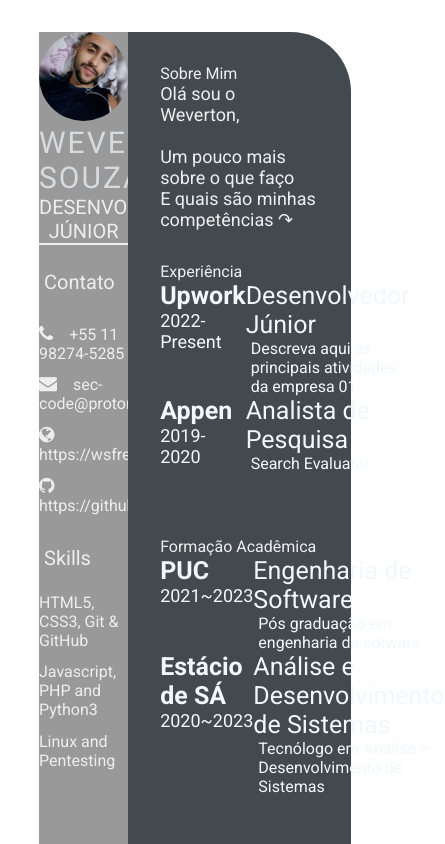
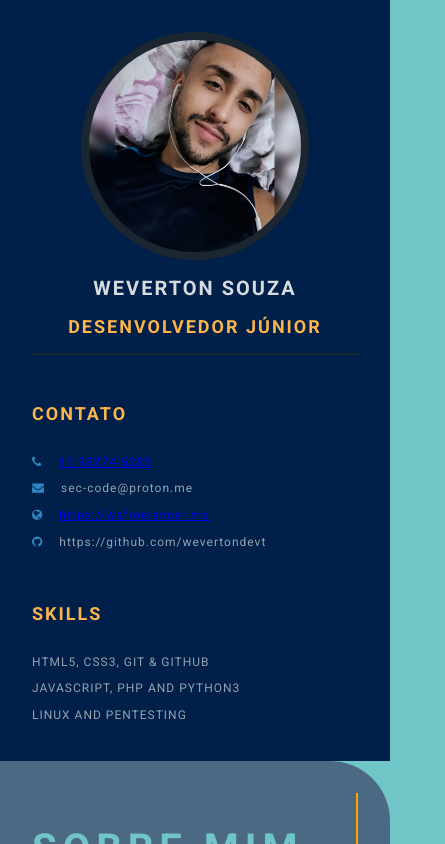
Before and after one commit to tom-log/devweekgit.github.io, a plain HTML site: page index.html in a window 390 px wide. Shown: the top 844 px of the page, 445 px wide, since content can reach past the window. Drawn offline with Linux system fonts and the light colour scheme.

Commit message:
feature: css style (#7)

```diff
--- a/index.html
+++ b/index.html
@@ -33,9 +33,11 @@
                 <div class="contact-info">
                     <p class="left-title">Contato</p>
                     <ul>
-                        <li><i class="fa fa-phone"></i>+55 11 98274-5285</li>
+                        <li><i class="fa fa-phone"></i> <a target="_blank" href="https://wa.link/kyif26"> 11 98274-5285
+                            </a></li>
                         <li><i class="fa fa-envelope"></i>sec-code@proton.me</li>
-                        <li><i class="fa fa-globe"></i>https://wsfreelancer.me</li>
+                        <li><i class="fa fa-globe"></i> <a target="_blank" href="https://wsfreelancer.me">
+                                https://wsfreelancer.me</a></li>
                         <li><i class="fa fa-github"></i>https://github.com/wevertondevt</li>
                     </ul>
                 </div>
@@ -60,7 +62,7 @@
         <section class="right-section">
             <div class="right-section-contents">
                 <section class="about gap">
-                    <div class="right-title">Sobre Mim</div>
+                    <div class="right-title-2">Sobre Mim</div>
                     <p class="about-me-contents">
                         Olá sou o Weverton,<br>
                         <br> Um pouco mais sobre o que faço
@@ -77,7 +79,7 @@
                         <div class="exp-right">
                             <p class="exp-position">Desenvolvedor Júnior</p>
                             <p class="exp-desc">
-                                Descreva aqui as principais atividades da empresa 01
+                                Criação de sites, scripts e automações com python e php.
                             </p>
                         </div>
                         <div class="exp-left">
@@ -96,18 +98,18 @@
                     <div class="right-title">Formação Acadêmica</div>
                     <div class="education-contents">
                         <div class="education-left">
-                            <p class="education-school-name">PUC</p>
-                            <p class="educationp-time-period">2021~2023</p>
+                            <p class="education-school-name">Unip</p>
+                            <p class="educationp-time-period">2019~2021</p>
                         </div>
                         <div class="education-right">
-                            <p class="education-subject">Engenharia de Software</p>
+                            <p class="education-subject">Sistemas da Informação</p>
                             <p class="education-desc">
-                                Pós graduação em engenharia de sotware
+                                Tecnólogo em Sistemas da Informação
                             </p>
                         </div>
                         <div class="education-left">
                             <p class="education-school-name">Estácio de SÁ</p>
-                            <p class="educationp-time-period">2020~2023</p>
+                            <p class="educationp-time-period">2021~2023</p>
                         </div>
                         <div class="education-right">
                             <p class="education-subject">Análise e Desenvolvimento de Sistemas</p>
--- a/style.css
+++ b/style.css
@@ -4,6 +4,10 @@
     box-sizing: border-box;
     list-style: none;
     font-family: 'Roboto', sans-serif;
+}
+
+body {
+    background-color: #70c6c7;
 }
 
 .resume-contents {
@@ -17,28 +21,34 @@
 .left-section {
     grid-column: span 2;
     height: 100%;
-    background-color: #999999;
+    background-color: #00204A;
 }
 
 .right-section {
     grid-column: span 5;
     height: 100%;
-    background-color: #424a50;
-    border-radius: 0 60px 0 0;
+    background-color: #4B6982;
+    border-radius: 0px 60px 0px 0px;
 }
 
-.left-section-contents {
+.left-section-content {
     padding: 2rem 2rem;
 }
 
 .profile {
     width: 100%;
-    border-bottom: 2px solid #eeeeee;
+    border-bottom: 2px solid #1B2631;
+
 }
 
 .profile .profile-image {
-    width: 100%;
-    border-radius: 100%;
+    display: block;
+    margin-left: auto;
+    margin-right: auto;
+    width: 70%;
+    border-radius: 50%;
+    border: 8px solid #1B2631;
+
 }
 
 .name {
@@ -47,20 +57,30 @@
     letter-spacing: 2px;
     text-transform: uppercase;
     text-align: center;
+    font-weight: bold;
+    padding: 1rem 0;
 }
 
 .profession {
-    color: #eeeeee;
+    color: #FDB44B;
     font-size: 20px;
     text-transform: uppercase;
     text-align: center;
+    letter-spacing: 2px;
+    font-weight: bold;
+    padding-bottom: 1rem;
 }
 
 /* .contact-info { border-bottom: 2px solid #1B2631; } */
 .left-title {
-    color: #eeeeee;
+    color: #FDB44B;
     font-size: 20px;
-    margin: 25px 0 0 5px;
+    letter-spacing: 2px;
+    text-transform: uppercase;
+    font-weight: bold;
+    display: flex;
+    align-items: center;
+    padding-top: 3rem;
 }
 
 .contact-info ul {
@@ -70,33 +90,108 @@
 .contact-info ul li,
 .references ul li {
     padding: .4rem 0;
-    color: #eeeeee;
+    display: flex;
+    align-items: center;
+    color: #d6dbdfaf;
+    letter-spacing: 1px;
+    font-size: 18px;
 }
 
 .contact-info ul li i,
 .references ul li i {
     padding-right: 1rem;
     font-size: 18px;
-    color: #eeeeee;
+    color: #2E86C1;
 }
 
 .skills ul {
-    padding-top: 1rem;
+    padding-top: 1.5rem;
 }
 
 .skills ul li p {
     padding: .4rem 0;
-    color: #eeeeee;
-    margin: 0;
+    color: #d6dbdfaf;
+    font-size: 18px;
+    letter-spacing: 1px;
+    display: flex;
+    align-items: center;
+    text-transform: uppercase;
 }
+
+.referance-name {
+    padding-top: 1.5rem;
+    padding-bottom: .4rem;
+    font-size: 18px;
+    color: #F9E79F;
+    letter-spacing: 1px;
+    text-transform: uppercase;
+}
+
+.referance-profession {
+    font-size: 16px;
+    color: #d6dbdfaf;
+    letter-spacing: 1px;
+    /* text-transform: uppercase; */
+    padding-bottom: .4rem;
+}
+
 
 .right-section-contents {
     padding: 2rem 2rem;
 }
 
 .right-title {
-    color: #eeeeee;
+    color: #70C6C7;
+    font-size: 40px;
+    letter-spacing: 2px;
+    text-transform: uppercase;
+    font-weight: bold;
+    display: flex;
+    align-items: center;
+    padding: 2rem 0;
+    position: relative;
 }
+
+.right-title-2 {
+    color: #70C6C7;
+    font-size: 40px;
+    text-transform: uppercase;
+    font-weight: bold;
+    display: flex;
+    align-items: center;
+    padding: 2rem 0;
+    position: relative;
+    overflow: hidden;
+    border-right: 2px solid orange;
+    white-space: nowrap;
+    margin: 0 auto;
+    letter-spacing: .15em;
+    animation: typing 3.5s steps(40, end),
+        blink-caret .75s step-end infinite;
+}
+
+@keyframes typing {
+    from {
+        width: 0;
+    }
+
+    to {
+        width: 50%;
+    }
+}
+
+@keyframes blink-caret {
+
+    from,
+    to {
+        border-color: transparent
+    }
+
+    50% {
+        border-color: orange;
+    }
+}
+
 
 .gap {
     padding-bottom: 2rem;
@@ -104,7 +199,9 @@
 
 .about-me-contents {
     font-size: 18px;
-    color: #eeeeee;
+    letter-spacing: 1px;
+    line-height: 2rem;
+    color: #F1F8FD;
 }
 
 .experience-contents,
@@ -121,23 +218,125 @@
 .awards-company-name {
     font-size: 25px;
     font-weight: bold;
+    text-transform: uppercase;
+    letter-spacing: 1px;
+    color: #FDB44B;
+    padding-bottom: .4rem;
 }
 
 .exp-time-period,
 .educationp-time-period,
 .awards-time-period {
     font-size: 18px;
+    letter-spacing: 1px;
+    line-height: 2rem;
 }
 
 .exp-position,
 .education-subject,
 .awards-name {
     font-size: 25px;
+    font-weight: bold;
+    text-transform: uppercase;
+    letter-spacing: 1px;
+    color: #FDB44B;
+    padding-bottom: .4rem;
 }
 
 .exp-desc,
 .education-desc,
 .awards-desc {
     font-size: 16px;
+    letter-spacing: 1px;
+    line-height: 1.5rem;
+    border-left: 3px solid #a5a3a3;
     padding-left: 5px;
 }
+
+/* Media queries */
+@media screen and (max-width:780px) {
+
+    .experience-contents,
+    .education-contents,
+    .awards-contents {
+        grid-template-columns: repeat(1, 1fr);
+    }
+}
+
+@media screen and (max-width:780px) {
+    .left-section {
+        grid-column: span 3;
+    }
+
+    .right-section {
+        grid-column: span 4;
+    }
+
+}
+
+@media screen and (max-width:1200px) {
+    .resume-contents {
+        grid-template-columns: repeat(1, 1fr);
+    }
+}
+
+@media screen and (max-width:390px) {
+    .resume-contents {
+        width: 100%;
+        margin: 0 auto;
+    }
+
+    .name {
+        font-size: 20px;
+    }
+
+    .profession {
+        font-size: 18px;
+    }
+
+    .left-title {
+        font-size: 18px;
+    }
+
+    .right-title {
+        font-size: 18px;
+    }
+
+    .contact-info ul li,
+    .references ul li {
+        font-size: 12px;
+    }
+
+    .contact-info ul li i,
+    .references ul li i {
+        /* padding-right: 1rem; */
+        font-size: 12px;
+    }
+
+    .skills ul li p {
+        font-size: 12px;
+    }
+
+    .about-me-contents {
+        font-size: 16px;
+        line-height: 1.5rem;
+    }
+
+    .exp-company-name,
+    .education-school-name,
+    .awards-company-name {
+        font-size: 18px;
+    }
+
+    .exp-time-period,
+    .educationp-time-period,
+    .awards-time-period {
+        font-size: 16px;
+    }
+
+    .exp-position,
+    .education-subject,
+    .awards-name {
+        font-size: 18px;
+    }
+}
```
